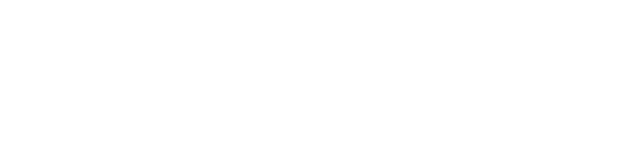
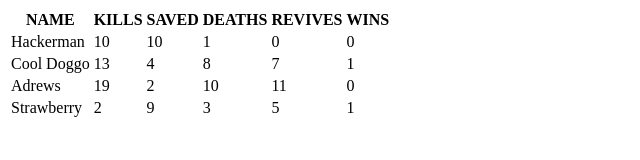
Before and after one commit to acciojob/Styled-Table-SamikshaGavande-24, a website: page main.html in a window 1280 px wide. Shown: the whole page, without its empty margins (0-640 px from the left). Drawn offline with Linux system fonts and the light colour scheme.

Commit message:
created a submission

```diff
--- a/main.html
+++ b/main.html
@@ -9,7 +9,55 @@
 </head>
 <body>
     <!-- add table here -->
+<table bolder="px solid black" >
+	<thead>
+		<tr Background-color= "blue">
+			<th>NAME</th>
+			<th>KILLS</th>
+			<th>SAVED</th>
+			<th>DEATHS</th>
+			<th>REVIVES</th>
+			<th>WINS</th>
+		</tr>
+	</thead>
+	<tbody>
+		<tr>
+			<td>Hackerman</td>
+			<td>10</td>
+			<td>10</td>
+			<td>1</td>
+			<td>0</td>
+			<td>0</td>
+		</tr>
 
+		<tr>
+			<td>Cool Doggo</td>
+			<td>13</td>
+			<td>4</td>
+			<td>8</td>
+			<td>7</td>
+			<td>1</td>
+		</tr>
+
+		<tr>
+			<td>Adrews</td>
+			<td>19</td>
+			<td>2</td>
+			<td>10</td>
+			<td>11</td>
+			<td>0</td>
+		</tr>
+
+		<tr>
+			<td>Strawberry</td>
+			<td>2</td>
+			<td>9</td>
+			<td>3</td>
+			<td>5</td>
+			<td>1</td>
+		</tr>
+	</tbody>
+</table>
 
 </body>
 </html>
```
